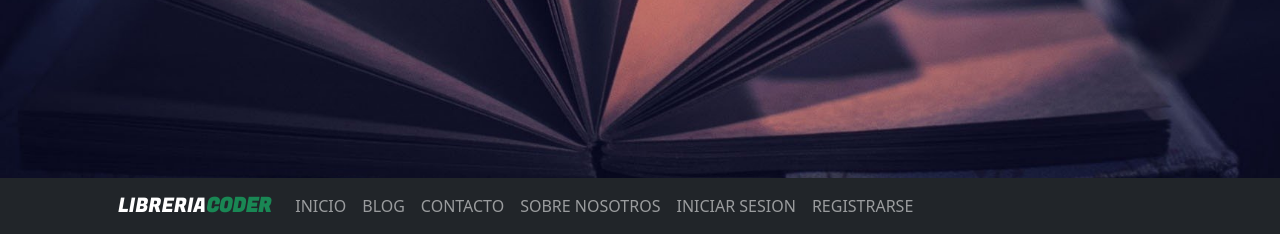
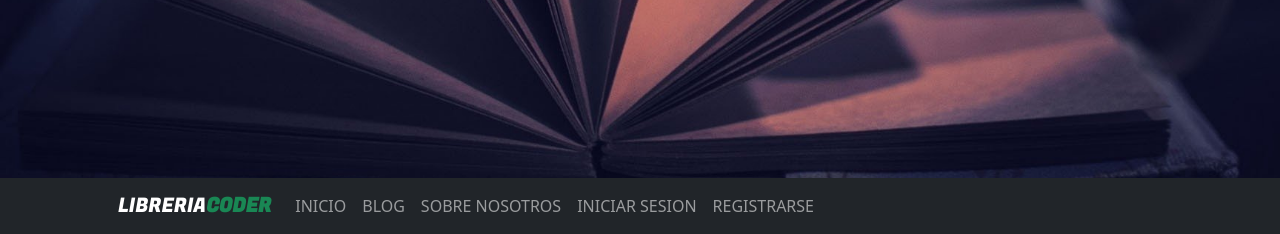
Before and after one commit to AxelArielGodoy/ProyectoFinal-GodoyBorsatoCruzp, a Django app: page / in a window 1280 px wide. Shown: the part 566-800 px from the top of the page. Run offline with Django 4.2, Linux system fonts and the light colour scheme; some libraries are stand-ins or nearby versions.

Commit message:
Version 016

```diff
--- a/LibreriaApp/urls.py
+++ b/LibreriaApp/urls.py
@@ -1,13 +1,12 @@
 from django.urls import path
 
 from accounts.views import login, new_account
-from .views import eliminar_post, inicio,crear_post, contacto, buscar_post, editar_post, sobre_nosotros, ver_mas
+from .views import eliminar_post, inicio,crear_post, buscar_post, editar_post, sobre_nosotros, ver_mas
 
 
 urlpatterns = [
     path('', inicio, name='inicio'),
     path('blog/', crear_post, name='crear_post'),
-    path('contacto/', contacto, name='contacto'),
     path('sobre_nosotros/', sobre_nosotros, name='sobre_nosotros'),
     path('loggin', login, name='login'),
     path('new_account/', new_account, name='new_account'),
--- a/LibreriaApp/views.py
+++ b/LibreriaApp/views.py
@@ -10,10 +10,6 @@ def inicio(request):
 
 def blog(request):
     return HttpResponse('blog')
-
-
-def contacto(request):
-    return HttpResponse("contacto")
 
 
 def sobre_nosotros(request):
--- a/templates/inicio.html
+++ b/templates/inicio.html
@@ -48,7 +48,6 @@
               <a class="nav-link" href={% url 'inicio' %}>Inicio</a>
             </li>
             <li class="nav-item"><a class="nav-link" href={% url 'buscar_post' %}>Blog</a></li>
-            <li class="nav-item"><a class="nav-link" href={% url 'contacto' %}>Contacto</a></li>
             <li class="nav-item"><a class="nav-link" href={% url 'sobre_nosotros' %}>Sobre Nosotros</a></li>
             {% if request.user.is_authenticated %}
             <li class="nav-item"><a class="nav-link" href={% url 'perfil' %}>
```
Also changed, not shown: README.MD.
